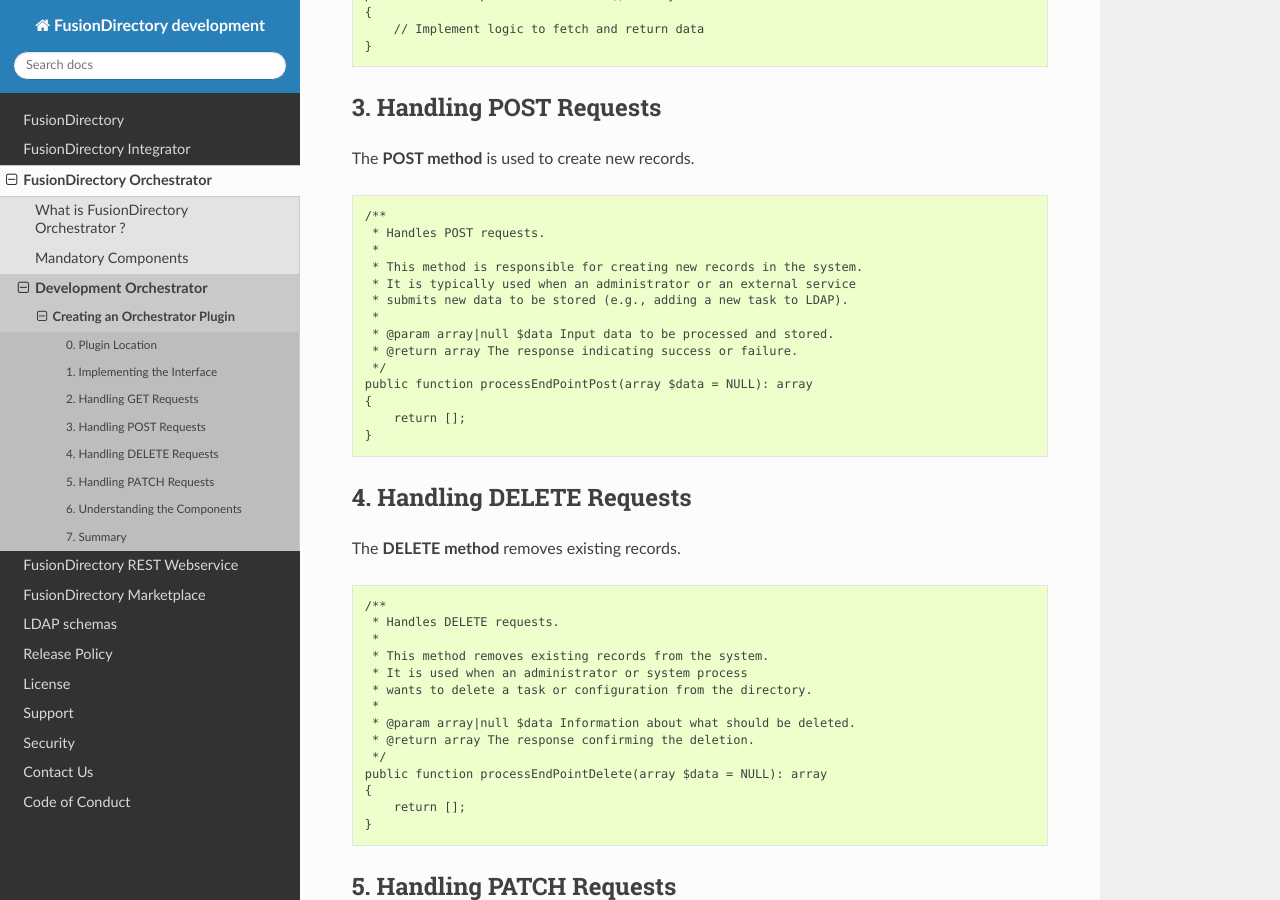
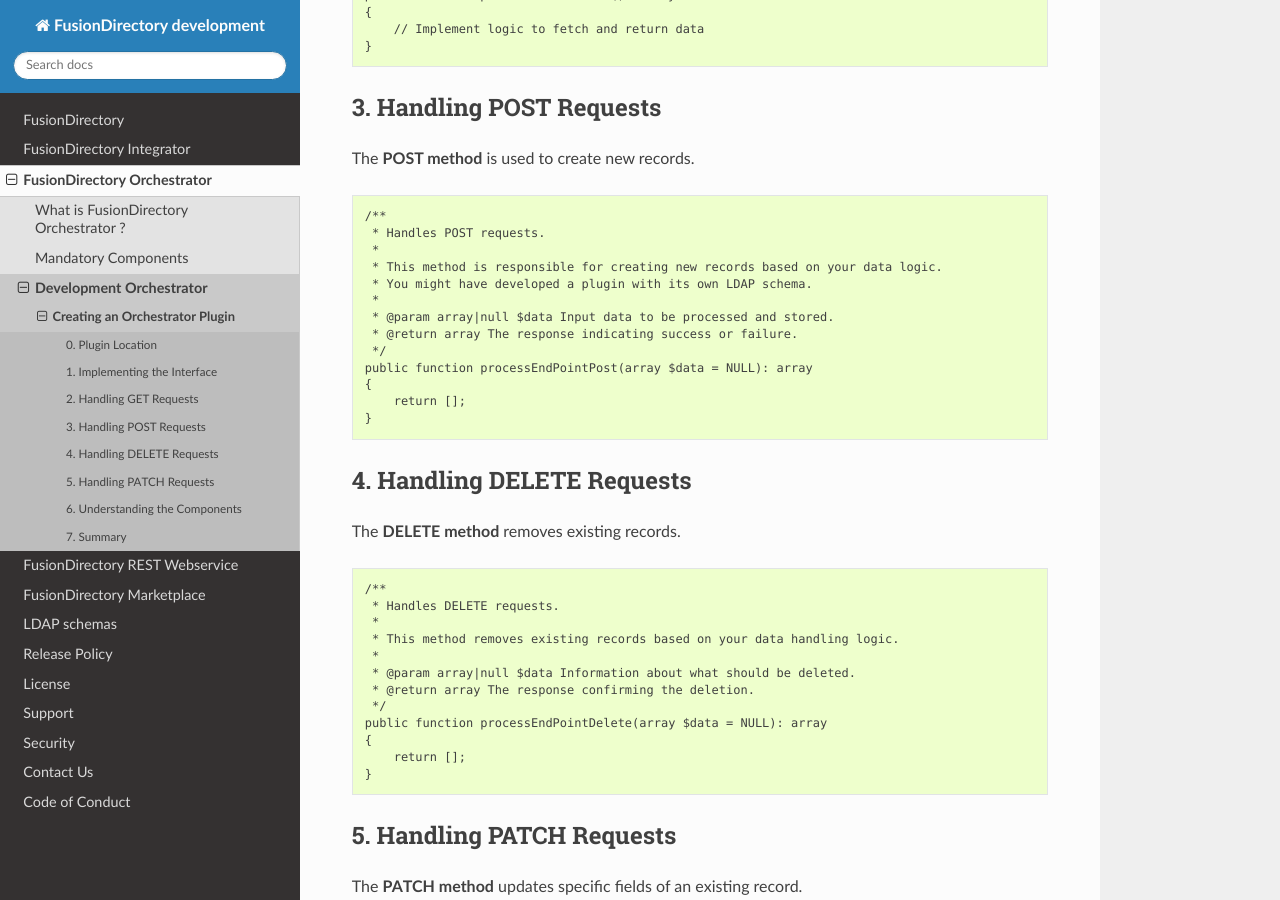
Before and after one commit to fusiondirectory/fusiondirectory-dev-manual, a Sphinx documentation site: the page built from source/fusiondirectory-orchestrator/development/orchDevPlugin.rst, in a window 1280 px wide and 900 px high, scrolled down 1568 px. Built offline with Sphinx 7.4.7 and the Read the Docs theme 3.1.0, drawn with Linux system fonts in a browser that asks for light colours.

Commit message:
:sparkles: orchestrator plugin
Dev Manual - orchetrator plugin 4

```diff
--- a/source/fusiondirectory-orchestrator/development/orchDevPlugin.rst
+++ b/source/fusiondirectory-orchestrator/development/orchDevPlugin.rst
@@ -80,9 +80,8 @@
     /**
      * Handles POST requests.
      *
-     * This method is responsible for creating new records in the system.
-     * It is typically used when an administrator or an external service
-     * submits new data to be stored (e.g., adding a new task to LDAP).
+     * This method is responsible for creating new records based on your data logic.
+     * You might have developed a plugin with its own LDAP schema.
      *
      * @param array|null $data Input data to be processed and stored.
      * @return array The response indicating success or failure.
@@ -103,9 +102,7 @@
     /**
      * Handles DELETE requests.
      *
-     * This method removes existing records from the system.
-     * It is used when an administrator or system process
-     * wants to delete a task or configuration from the directory.
+     * This method removes existing records based on your data handling logic.
      *
      * @param array|null $data Information about what should be deleted.
      * @return array The response confirming the deletion.
```
